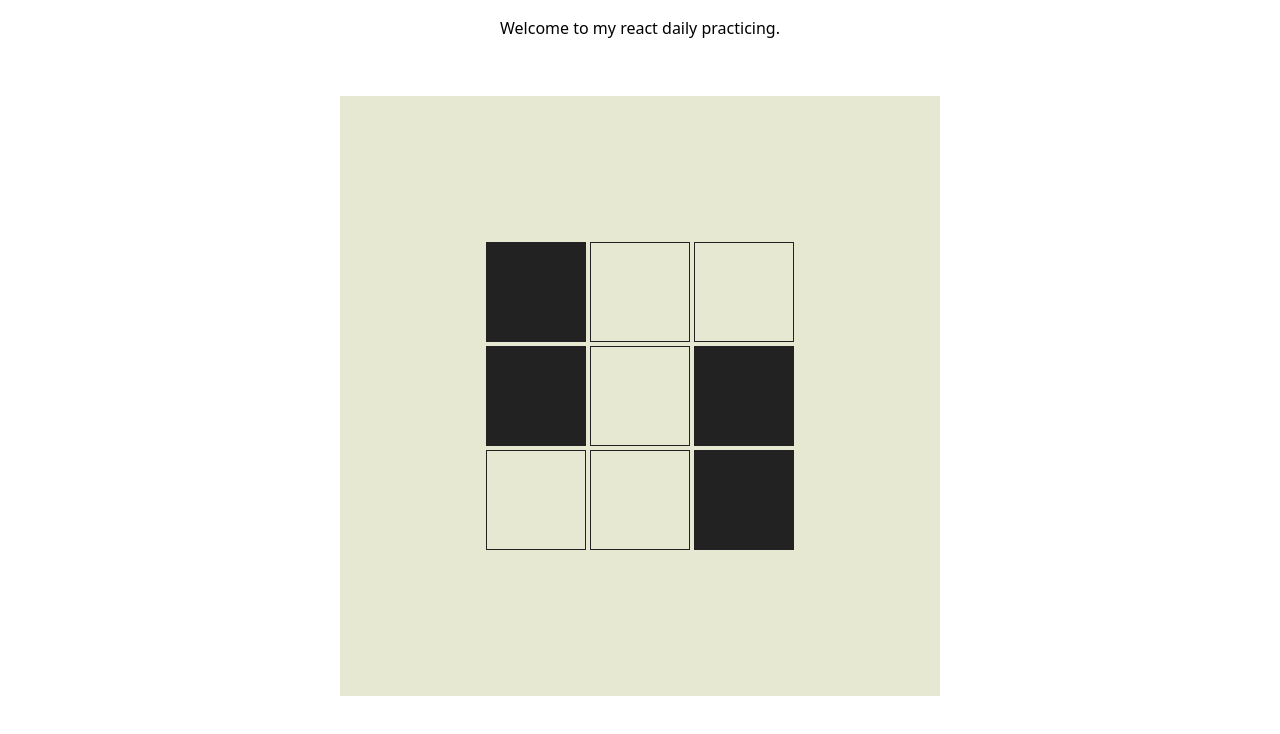
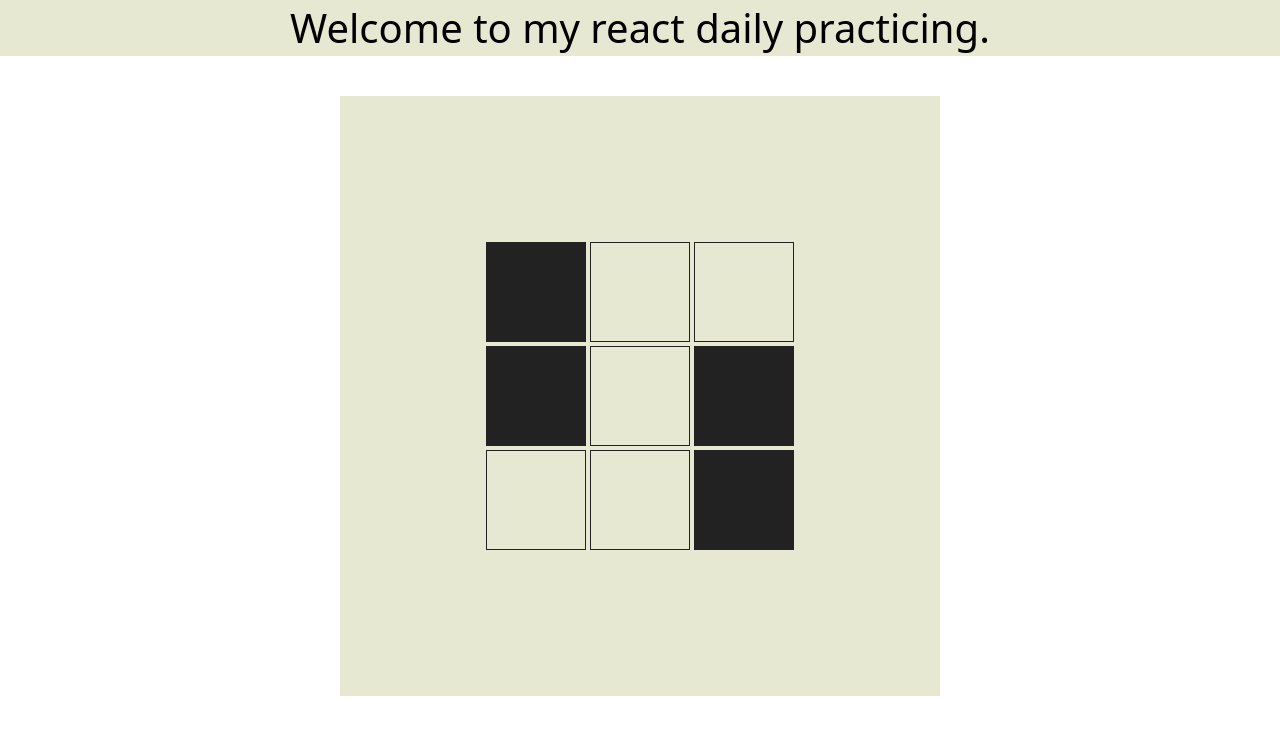
Before and after one commit to minktw2017/react, a React (Create React App) app: page / in a window 1280 px wide. Shown: the top 734 px of the page. Built offline with nearby package versions, Linux system fonts and the light colour scheme.

Commit message:
final head line styling

```diff
--- a/src/css/square.css
+++ b/src/css/square.css
@@ -4,6 +4,8 @@
   display: flex;
   align-items: center;
   justify-content: center;
+  font-size: 40px;
+  background-color: #e7e8d1;
 }
 
 .wrap {
```
